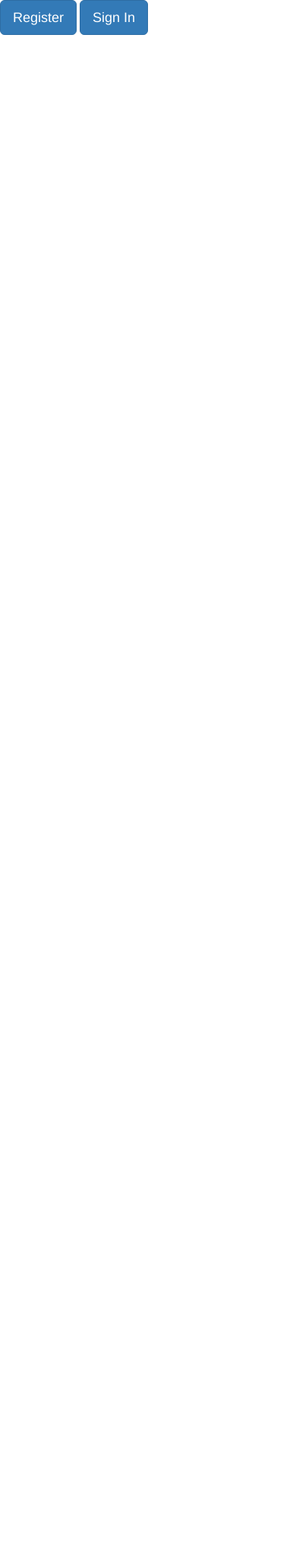
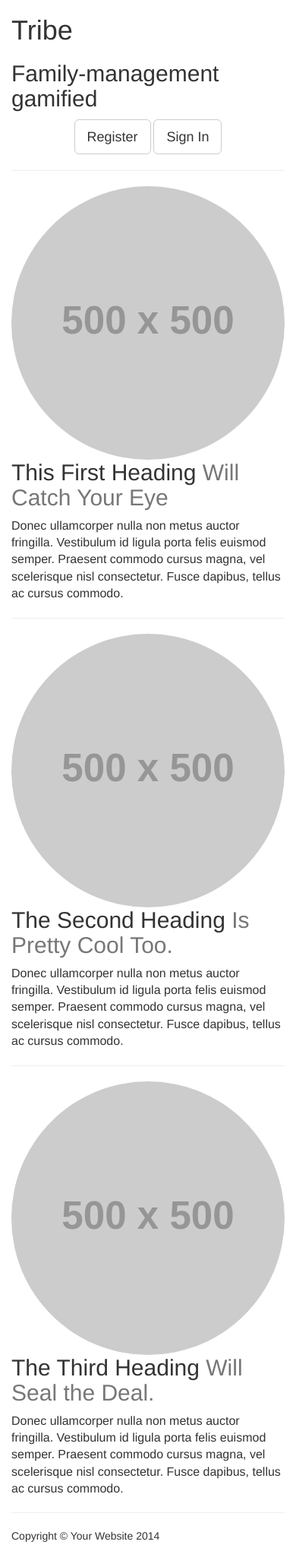
Before and after one commit to sandeel/tribe, a Django app: page / in a window 390 px wide. Shown: the whole page at 76% size. Before the commit the page ends 46 px from the top, so only its background shows below. Run offline with Django 3.2, Linux system fonts and the light colour scheme; grey boxes labelled with a size stand in for pictures from a placeholder-image service; parts of the project's set-up code (start-up, migrations or seed data) failed here and were passed over; some libraries are stand-ins or nearby versions.

Commit message:
Updated the index page for mobile. Fixed a bug in approving tasks

```diff
--- a/tribe/points/serializers.py
+++ b/tribe/points/serializers.py
@@ -39,9 +39,10 @@ class ApprovalSerializer(serializers.ModelSerializer):
     def create(self, validated_data):
         approval = Approval.objects.create(
                                approver = self.context['request'].user,
-                               checkin = validated_data['checkin'],
         )
-
+        checkin = validated_data['checkin']
+        checkin.approval = approval
+        checkin.save()
 
         return approval
 
--- a/tribe/points/urls.py
+++ b/tribe/points/urls.py
@@ -23,8 +23,9 @@ urlpatterns = patterns('',
        ),
 
     url(r'checkins/(?P<pk>\d+)/$',
-        views.CheckInUpdate.as_view()
+        views.CheckInDetail.as_view()
        ),
+
 
     url(r'(?P<pk>\d+)/checkins/$',
         views.CheckInList.as_view()
--- a/tribe/points/views.py
+++ b/tribe/points/views.py
@@ -126,14 +126,10 @@ class CategoryUpdate(UpdateView):
 
 
 # CheckIns
-class CheckInUpdate(UpdateView):
+class CheckInDetail(DetailView):
     model = CheckIn
-    form_class = ApprovalForm
 
     def post(self, form, *args, **kwargs):
-        """
-        If the form is **valid** send the data to the API
-        """
         ApprovalViewSet.as_view({'post': 'create',})(self.request)
         return redirect('/mytribe/tasks/')
 
--- a/tribe/tribe/templates/tribe/base.html
+++ b/tribe/tribe/templates/tribe/base.html
@@ -25,15 +25,8 @@
   </head>
   <body>
 
-        <div class="container">
-            <div class="row row-centered">
-                    {% block content %}
-                    {% endblock %}
-            </div>
-        </div>
-
-
-    </div> <!-- /container -->
+        {% block content %}
+        {% endblock %}
 
   </body>
 </html>
--- a/tribe/tribe/templates/tribe/index.html
+++ b/tribe/tribe/templates/tribe/index.html
@@ -2,7 +2,75 @@
 
 {% block content %}
 
-<a href="/accounts/register/" class="btn btn-primary btn-lg" role="button">Register</a>
-<a href="/accounts/login" class="btn btn-primary btn-lg" role="button">Sign In</a>
+    <!-- Full Width Image Header -->
+    <header class="header-image">
+        <div class="headline">
+            <div class="container">
+                <h1>Tribe</h1>
+                <h2>Family-management gamified</h2>
+            </div>
+        </div>
+    </header>
+
+    <!-- Page Content -->
+    <div class="container">
+
+    <div class="row">
+      <div class="col-md-4"></div>
+      <div class="col-md-4 text-center">
+            <a href="/accounts/register/" class="btn btn-default btn-lg">Register</a>
+            <a href="/accounts/login" class="btn btn-default btn-lg"><i class="fa fa-github fa-fw"></i> <span class="network-name">Sign In</span></a>
+      </div>
+      <div class="col-md-4"></div>
+    </div>
+
+        <hr class="featurette-divider">
+
+        <!-- First Featurette -->
+        <div class="featurette" id="about">
+            <img class="featurette-image img-circle img-responsive pull-right" src="http://placehold.it/500x500">
+            <h2 class="featurette-heading">This First Heading
+                <span class="text-muted">Will Catch Your Eye</span>
+
+            </h2>
+            <p class="lead">Donec ullamcorper nulla non metus auctor fringilla. Vestibulum id ligula porta felis euismod semper. Praesent commodo cursus magna, vel scelerisque nisl consectetur. Fusce dapibus, tellus ac cursus commodo.</p>
+        </div>
+
+        <hr class="featurette-divider">
+
+        <!-- Second Featurette -->
+        <div class="featurette" id="services">
+            <img class="featurette-image img-circle img-responsive pull-left" src="http://placehold.it/500x500">
+            <h2 class="featurette-heading">The Second Heading
+                <span class="text-muted">Is Pretty Cool Too.</span>
+            </h2>
+            <p class="lead">Donec ullamcorper nulla non metus auctor fringilla. Vestibulum id ligula porta felis euismod semper. Praesent commodo cursus magna, vel scelerisque nisl consectetur. Fusce dapibus, tellus ac cursus commodo.</p>
+        </div>
+
+        <hr class="featurette-divider">
+
+        <!-- Third Featurette -->
+        <div class="featurette" id="contact">
+            <img class="featurette-image img-circle img-responsive pull-right" src="http://placehold.it/500x500">
+            <h2 class="featurette-heading">The Third Heading
+                <span class="text-muted">Will Seal the Deal.</span>
+            </h2>
+            <p class="lead">Donec ullamcorper nulla non metus auctor fringilla. Vestibulum id ligula porta felis euismod semper. Praesent commodo cursus magna, vel scelerisque nisl consectetur. Fusce dapibus, tellus ac cursus commodo.</p>
+        </div>
+
+        <hr class="featurette-divider">
+
+        <!-- Footer -->
+        <footer>
+            <div class="row">
+                <div class="col-lg-12">
+                    <p>Copyright &copy; Your Website 2014</p>
+                </div>
+            </div>
+        </footer>
+
+    </div>
+    <!-- /.container -->
+
 
 {% endblock %}
```
Also changed, not shown: tribe/points/templates/points/checkin_detail.html (added, +20 -0 lines), tribe/tribe/templates/registration/login.html (+22 -3 lines), tribe/db.sqlite3, tribe/tribe/static/tribe/icon.png (added).
